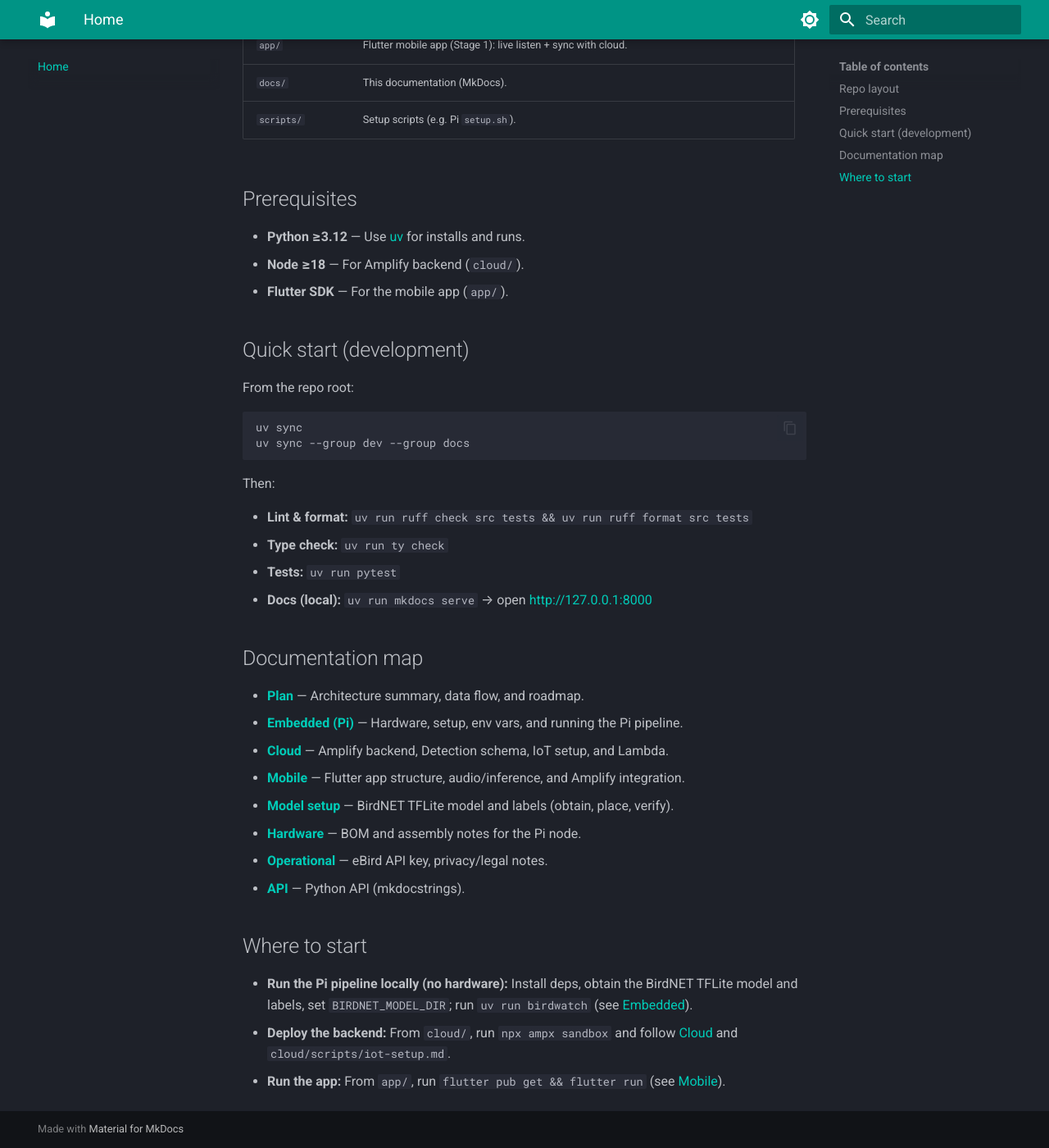
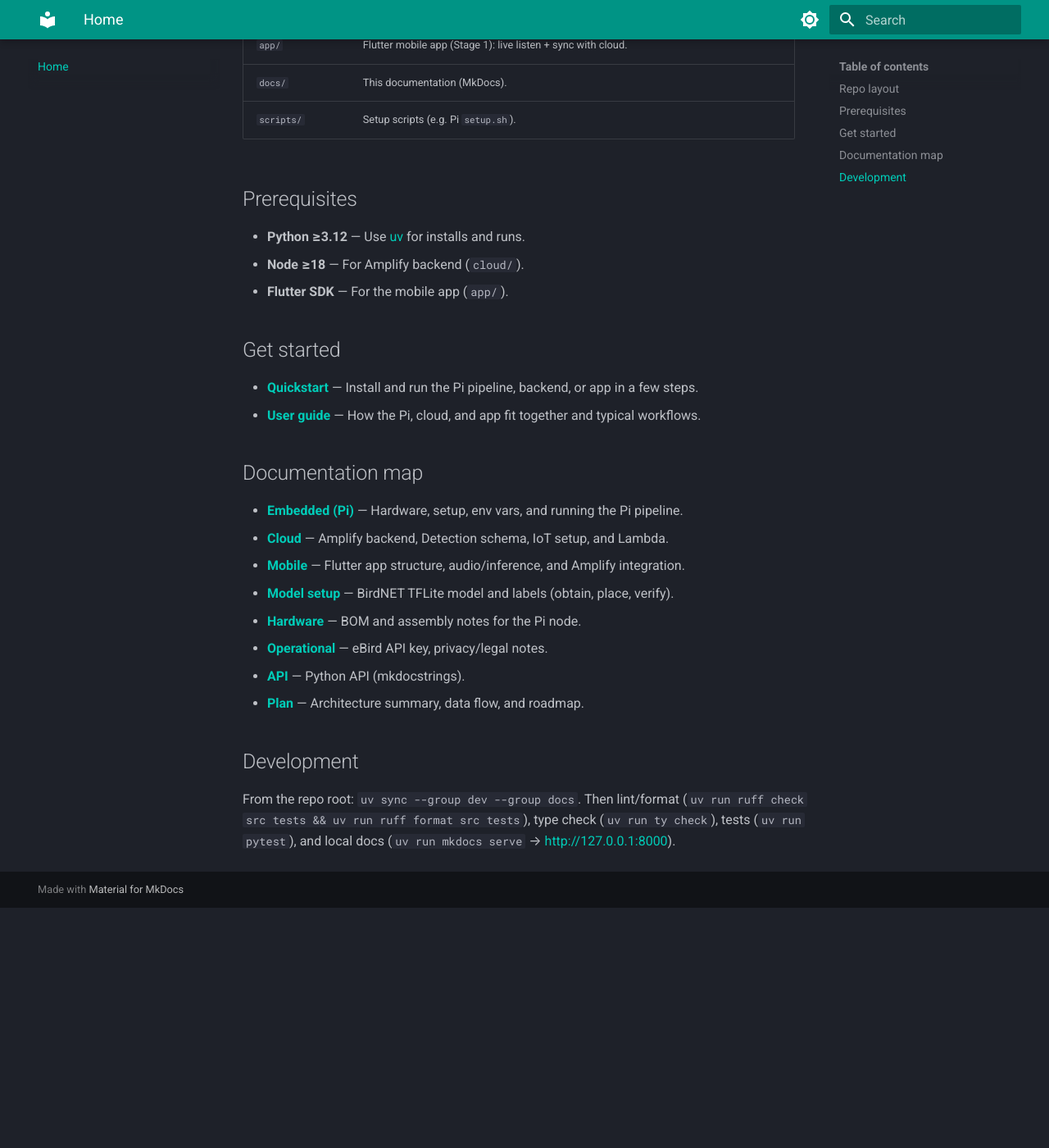
Before and after one commit to lancereinsmith/birdwatch, an MkDocs documentation site: the page built from docs/index.md, in a window 1280 px wide and 1400 px high, scrolled down 642 px. Shown: the whole window at 82% size. Built offline with MkDocs 1.6.1 and Material for MkDocs 9.7.7, drawn with Linux system fonts in a browser that asks for light colours; after the commit the page ends 1749 px from its top, so only the background shows below that.

Commit message:
Revise mkdocs.yml and index.md to improve navigation structure and update documentation sections. Introduce 'Quickstart' and 'User guide' sections, reorganize 'Embedded (Pi)' and 'Development' categories for clarity.

````diff
--- a/docs/index.md
+++ b/docs/index.md
@@ -27,29 +27,19 @@
 - **Node ≥18** — For Amplify backend (`cloud/`).
 - **Flutter SDK** — For the mobile app (`app/`).
 
-## Quick start (development)
+## Get started
 
-From the repo root:
-
-```bash
-uv sync
-uv sync --group dev --group docs
-```
-
-Then:
-
-- **Lint & format:** `uv run ruff check src tests && uv run ruff format src tests`
-- **Type check:** `uv run ty check`
-- **Tests:** `uv run pytest`
-- **Docs (local):** `uv run mkdocs serve` → open <http://127.0.0.1:8000>
+- **[Quickstart](quickstart.md)** — Install and run the Pi pipeline,
+  backend, or app in a few steps.
+- **[User guide](user-guide.md)** — How the Pi, cloud, and app fit
+  together and typical workflows.
 
 ## Documentation map
 
-- **[Plan](plan.md)** — Architecture summary, data flow, and roadmap.
-- **[Embedded (Pi)](embedded.md)** — Hardware, setup, env vars, and running
-  the Pi pipeline.
-- **[Cloud](cloud.md)** — Amplify backend, Detection schema, IoT setup, and
-  Lambda.
+- **[Embedded (Pi)](embedded.md)** — Hardware, setup, env vars, and
+  running the Pi pipeline.
+- **[Cloud](cloud.md)** — Amplify backend, Detection schema, IoT setup,
+  and Lambda.
 - **[Mobile](mobile.md)** — Flutter app structure, audio/inference, and
   Amplify integration.
 - **[Model setup](model-setup.md)** — BirdNET TFLite model and labels
@@ -57,13 +47,11 @@
 - **[Hardware](hardware.md)** — BOM and assembly notes for the Pi node.
 - **[Operational](operational.md)** — eBird API key, privacy/legal notes.
 - **[API](api/birdwatch.md)** — Python API (mkdocstrings).
+- **[Plan](plan.md)** — Architecture summary, data flow, and roadmap.
 
-## Where to start
+## Development
 
-- **Run the Pi pipeline locally (no hardware):** Install deps, obtain the
-  BirdNET TFLite model and labels, set `BIRDNET_MODEL_DIR`; run
-  `uv run birdwatch` (see [Embedded](embedded.md)).
-- **Deploy the backend:** From `cloud/`, run `npx ampx sandbox` and follow
-  [Cloud](cloud.md) and `cloud/scripts/iot-setup.md`.
-- **Run the app:** From `app/`, run `flutter pub get && flutter run` (see
-  [Mobile](mobile.md)).
+From the repo root: `uv sync --group dev --group docs`. Then lint/format
+(`uv run ruff check src tests && uv run ruff format src tests`), type check
+(`uv run ty check`), tests (`uv run pytest`), and local docs
+(`uv run mkdocs serve` → <http://127.0.0.1:8000>).
--- a/mkdocs.yml
+++ b/mkdocs.yml
@@ -29,15 +29,18 @@
     - content.code.annotate
 nav:
   - Home: index.md
-  - Plan: plan.md
-  - Embedded (Pi): embedded.md
+  - Quickstart: quickstart.md
+  - User guide: user-guide.md
+  - Embedded (Pi):
+    - System: embedded.md
+    - Hardware: hardware.md
   - Cloud: cloud.md
   - Mobile: mobile.md
   - Model setup: model-setup.md
-  - Hardware: hardware.md
-  - Operational: operational.md
-  - API:
-      - birdwatch: api/birdwatch.md
+  - Notes: operational.md
+  - Development:
+    - API reference: api/birdwatch.md
+    - Plan: plan.md
 plugins:
   - search
   - mkdocstrings:
````
Also changed, not shown: docs/quickstart.md (added, +63 -0 lines), docs/user-guide.md (added, +78 -0 lines).
